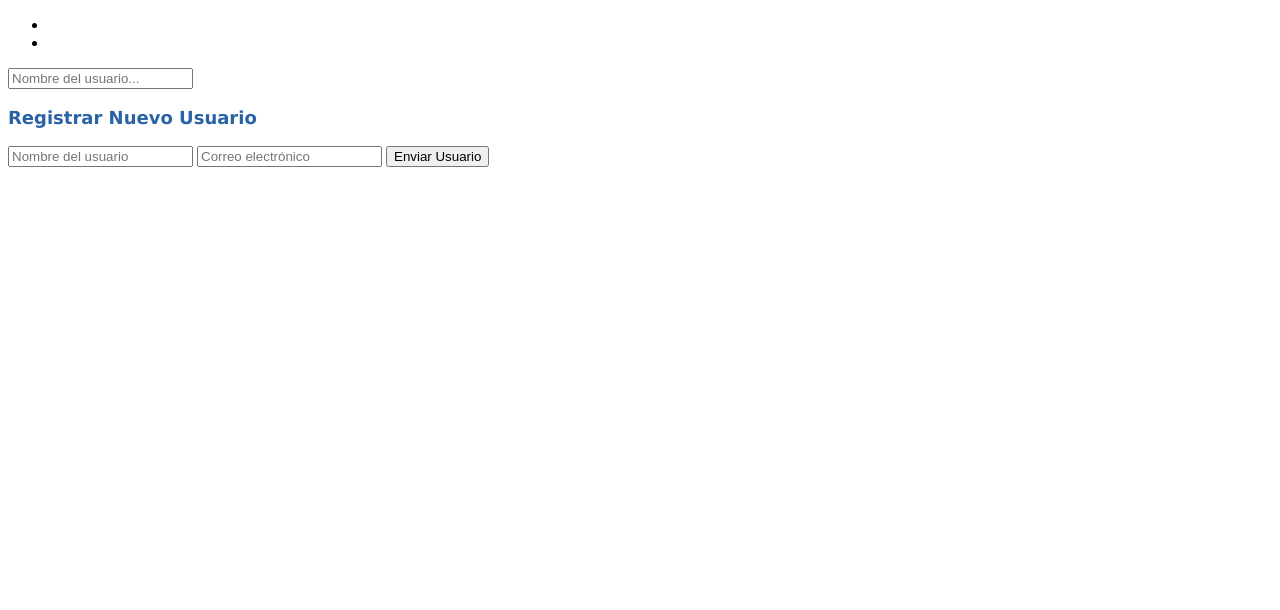
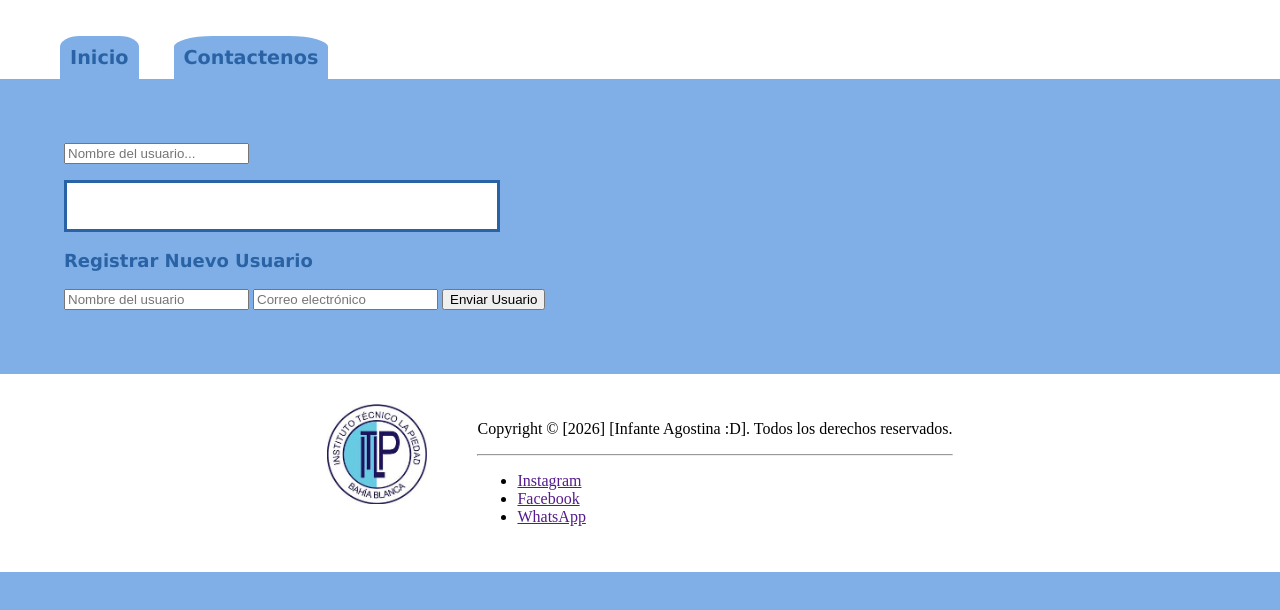
Before and after one commit to Agostina-Infante/TP-03, a plain HTML site: page index.html in a window 1280 px wide. Drawn offline with Linux system fonts and the light colour scheme; no server answers.

Commit message:
Le puse estilo

```diff
--- a/CSS/style.css
+++ b/CSS/style.css
@@ -1,3 +1,44 @@
+body{
+    margin: 0;
+    padding: 0;
+    box-sizing: border-box;
+    background-color: rgb(127, 175, 230);
+}
+nav{
+    padding: 20px;
+    padding-bottom: 0;
+    display: flex;
+    background-color: white;
+}
+nav ul{
+    padding: 10px;
+    padding-bottom: 20;
+    margin-bottom: 0;
+    justify-content: space-between;
+    list-style: none;
+    display: flex;
+    align-items: end;
+}
+nav ul li a{
+    padding: 10px;
+    margin: 30px;
+    margin-right: 5px;
+    margin-bottom: 0;
+    font-family: Verdana, Geneva, Tahoma, sans-serif;
+    font-size: larger;
+    font-weight: bold;
+    text-decoration: none;
+    background-color: rgb(127, 175, 230);
+    color: rgb(42, 99, 165);
+    border-radius: 25% 25% 0 0;
+}
+nav ul li a:hover{
+    background-color: rgb(180, 211, 247);
+    color: rgb(42, 99, 165);
+}
+main{
+    padding: 5%;
+}
 h3{
     font-size: large;
     font-weight:bolder;
@@ -15,3 +56,25 @@ h3{
     color: inherit;
     cursor: pointer;
 }
+
+footer{
+    position: relative;
+    bottom: 0px;
+    width:100;
+    box-sizing: border-box;
+    padding: 30px 100px 30px 100px;
+    background-color: white;
+    display: flex;
+    justify-content: center;
+}
+#ITLP{
+    height: 100px;
+    margin-right: 50px;
+}
+#listaUsuarios{
+    width: 30vw;
+    padding: 2%;
+    background-color: white;
+    border: 3px solid rgb(42, 99, 165);;
+    list-style: none;
+}
--- a/index.html
+++ b/index.html
@@ -11,8 +11,8 @@
     <header>
         <nav>
             <ul>
-                <li></li>
-                <li></li>
+                <li id="Inicio"><a href="#DivFiltro">Inicio</a></li>
+                <li id="Contact"><a href="#Contactenos">Contactenos</a></li>
             </ul>
         </nav>
     </header>
@@ -33,7 +33,20 @@
             <button id="btnEnviar">Enviar Usuario</button>
         </div>
     </main>
-    <footer></footer>
+    <footer>
+        <div id="LogoEscuela">
+            <a href="https://www.instagram.com/itlpoficial/"><img id="ITLP" src="./IMG/images (7).jpg" alt=""></a>
+        </div>
+        <div id="Contactenos">
+            <p>Copyright © [2026] [Infante Agostina :D]. Todos los derechos reservados.</p>
+            <hr>
+            <ul>
+                <li><a href="">Instagram</a></li>
+                <li> <a href="">Facebook</a></li>
+                <li><a href="">WhatsApp</a></li>
+            </ul>
+        </div>
+    </footer>
     <script src="./JS/script.js"></script>
 </body>
 </html>
```
Also changed, not shown: IMG/images (7).jpg (added).
